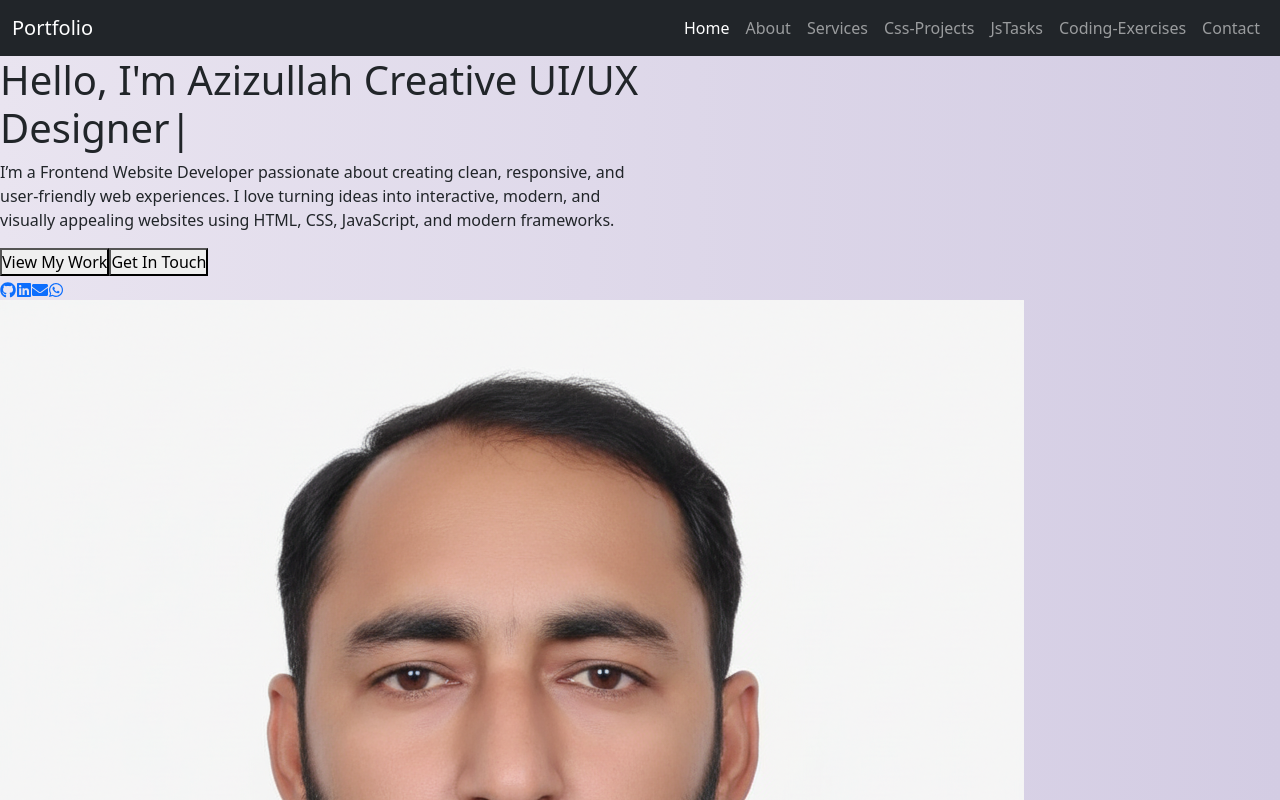
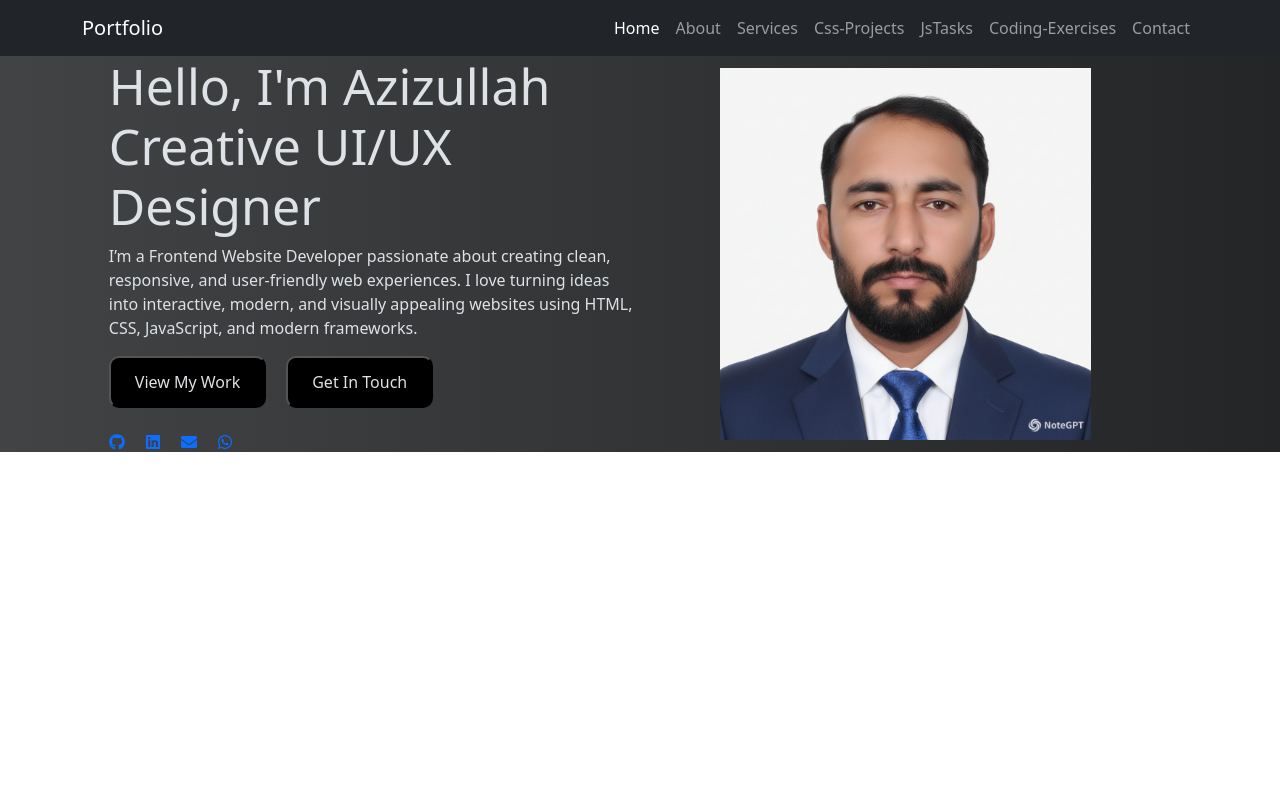
Before and after one commit to AzizullahCodes/portfolio, a React (Vite) app in the folder portfolio/: page / in a window 1280 px wide. Shown: the top 800 px of the page. Built offline with nearby package versions, Linux system fonts and the light colour scheme.

Commit message:
home progress

```diff
--- a/portfolio/src/assets/cssFiles/home.css
+++ b/portfolio/src/assets/cssFiles/home.css
@@ -1,42 +1,62 @@
-/* Universal box-sizing and reset */
-* {
+*{
+  margin: 0;
+  padding : 0;
   box-sizing: border-box;
-  margin: 0;
-  padding: 0;
 }
+body{
+  font-family: sans-serif;
+}
+.home{
+ display: flex;
+ justify-content: center;
+   /* background: linear-gradient(to right, #E9E4F0, #D3CCE3); */
+   background: #232526;  /* fallback for old browsers */
+  /* Chrome 10-25, Safari 5.1-6 */
+background: linear-gradient(to right, #414345, #232526); /* W3C, IE 10+/ Edge, Firefox 16+, Chrome 26+, Opera 12+, Safari 7+ */
 
-html, body {
-  margin: 0;
-  padding: 0;
-  overflow-x: hidden; /* prevent horizontal scroll */
 }
+.homeContainer{
+  max-width: 83%;
 
-/* HOME SECTION */
-.home {
-  width: 100vw;
-  min-height: 100vh;
   display: flex;
-  align-items: center;
-  justify-content: center;
-  background: linear-gradient(to right, #E9E4F0, #D3CCE3);
-  overflow-x: hidden; /* safety */
-}
-
-/* CONTAINER */
-.homeContainer {
-
-  max-width: 1300px;
-  /* margin: 0 auto;
-  padding: 20px 5%;
-  display: flex;
-  align-items: center;
-  gap: 50px; */
-
+  flex-wrap: wrap;
 
 }
 
-.home-left{
-    width: 50%;
+.home-left {
+  max-width: 50%;
+  margin: auto;
+}
+.home-right {
+  max-width: 50%;
+  display: flex;
+  justify-content: center;
+  align-items: center;
+}
+.home-right img{
+  max-width: 70%;
+  height : auto;
 }
 
-.home-right
+.home-left h1{color:#dee2e6;
+font-size: 50px;}
+
+.home-left p{color:#dee2e6;}
+
+.home-left button{padding : 12px 24px;
+background-color:black;
+color:#dee2e6;
+border-radius: 10px;
+cursor: pointer;
+transition: 0.3s ease;}
+
+.home-left button:hover{background: transparent;
+border:2px solid white;}
+
+.buttondiv{display: flex;
+gap:20px;}
+
+/* .home-icon */
+.home-icon{display: flex;
+gap: 20px;
+padding-top: 20px;}
--- a/portfolio/src/assets/navbar/navbar.jsx
+++ b/portfolio/src/assets/navbar/navbar.jsx
@@ -7,7 +7,7 @@ import { NavLink } from 'react-router-dom';
 function MyNavbar() {
   return (
     <Navbar bg="dark" data-bs-theme="dark" expand="lg">
-      <Container fluid> {/* Full width */}
+      <Container> {/* Full width */}
         <Navbar.Brand as={NavLink} to="/">
           Portfolio
         </Navbar.Brand>
--- a/portfolio/src/assets/pages/home.jsx
+++ b/portfolio/src/assets/pages/home.jsx
@@ -9,7 +9,7 @@ const Home = ()=>{
         <div className="homeContainer">
             {/* left-column */}
            <div className="home-left"> <h1>Hello, I'm Azizullah
-Creative UI/UX Designer|</h1>
+Creative UI/UX Designer</h1>
 
 <p>I’m a Frontend Website Developer passionate about creating clean, responsive, and user-friendly web experiences. I love turning ideas into interactive, modern, and visually appealing websites using HTML, CSS, JavaScript, and modern frameworks.</p>
 
```
